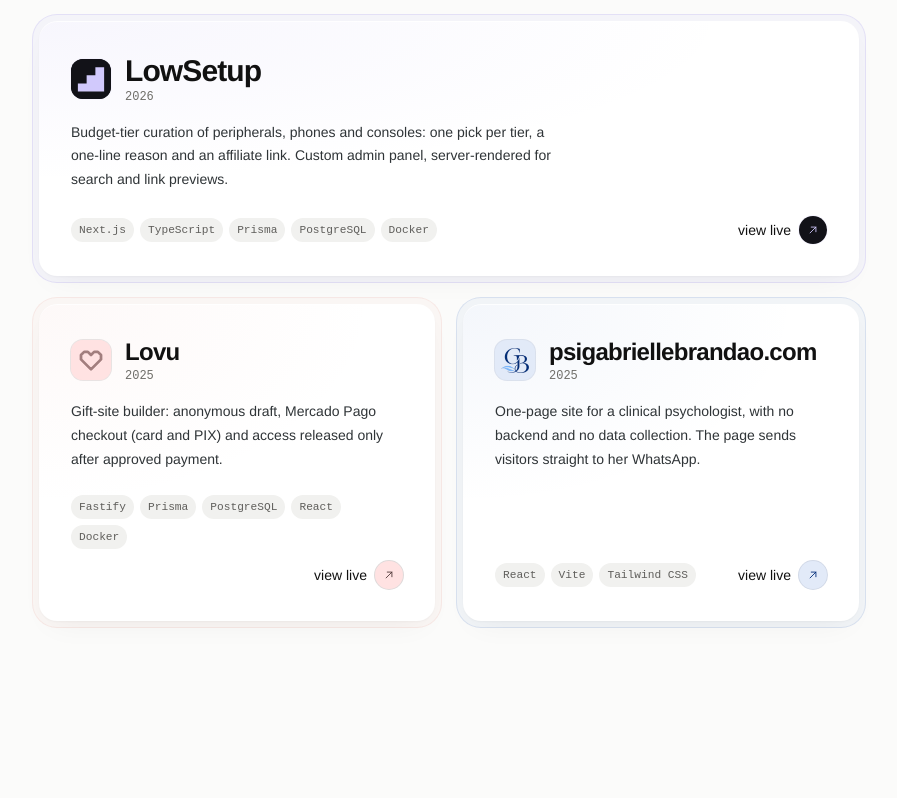
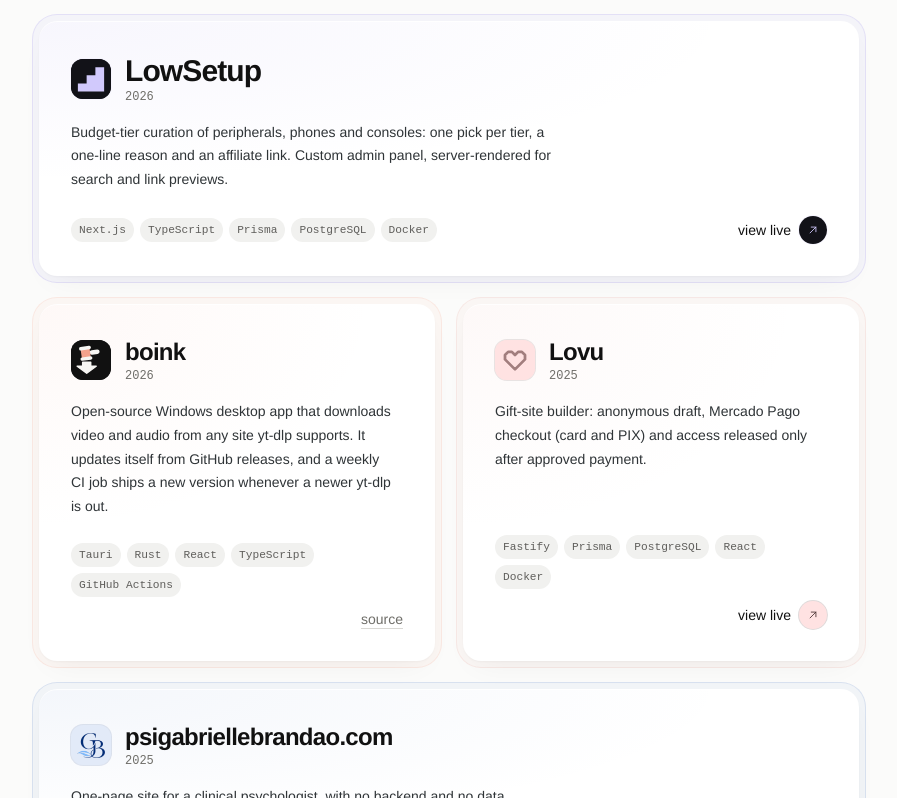
Before and after one commit to w-felipe360/portfolio-willian, a React (Vite) app: page / in a window 1280 px wide. Shown: the part 3563-4361 px from the top of the page, without its empty margins (191-1088 px from the left). Built offline with nearby package versions, Linux system fonts and the light colour scheme.

Commit message:
feat(projetos): adiciona o boink
Card com logo e cores do proprio app e link para o repositorio. Com
numero par de cards depois do destaque, o que sobra ocupa a linha inteira.

```diff
--- a/src/components/Projects.tsx
+++ b/src/components/Projects.tsx
@@ -13,17 +13,20 @@ function brandVars(brand?: ProjectBrand): CSSProperties | undefined {
 
 export function Projects() {
   const { t, tx } = useLang();
+  const { projects } = profile;
+  /* depois do destaque os cards vão em pares; se sobrar um, ele ocupa a linha inteira */
+  const isWide = (i: number) => i === 0 || (i === projects.length - 1 && i % 2 === 1);
 
   return (
     <Section id="projects" title={t("section.projects")}>
       {/* bento: projeto mais recente em destaque, os demais lado a lado */}
       <ul className="grid gap-4 md:grid-cols-2">
-        {profile.projects.map((project, i) => (
+        {projects.map((project, i) => (
           <li
             key={project.name}
             data-reveal
             style={{ ...stagger(i), ...brandVars(project.brand) }}
-            className={`bezel ${project.brand ? "project-brand" : ""} ${i === 0 ? "md:col-span-2" : ""}`}
+            className={`bezel ${project.brand ? "project-brand" : ""} ${isWide(i) ? "md:col-span-2" : ""}`}
           >
             <div className="bezel-core project-core bezel-lift group flex flex-col p-6 sm:p-8">
               <div className="flex min-w-0 items-center gap-3.5">
--- a/src/content/profile.ts
+++ b/src/content/profile.ts
@@ -1,3 +1,4 @@
+import boinkLogo from "@/assets/projects/boink.svg";
 import lowsetupLogo from "@/assets/projects/lowsetup.svg";
 import lovuLogo from "@/assets/projects/lovu.svg";
 import psiLogo from "@/assets/projects/psi.webp";
@@ -72,6 +73,17 @@ const projects: ProjectEntry[] = [
     tags: ["Next.js", "TypeScript", "Prisma", "PostgreSQL", "Docker"],
     live: "https://lowsetup.com",
     brand: { logo: lowsetupLogo, soft: "#121218", ink: "#d1c9fc", tint: "#8f82e6" },
+  },
+  {
+    name: "boink",
+    year: "2026",
+    summary: {
+      pt: "App desktop open source para Windows que baixa vídeo e áudio de qualquer site suportado pelo yt-dlp. Atualiza sozinho pelas releases do GitHub, e um job semanal do CI publica versão nova sempre que sai um yt-dlp mais recente.",
+      en: "Open-source Windows desktop app that downloads video and audio from any site yt-dlp supports. It updates itself from GitHub releases, and a weekly CI job ships a new version whenever a newer yt-dlp is out.",
+    },
+    tags: ["Tauri", "Rust", "React", "TypeScript", "GitHub Actions"],
+    repo: "https://github.com/w-felipe360/boink",
+    brand: { logo: boinkLogo, soft: "#111111", ink: "#f7f6f3", tint: "#f4a28c" },
   },
   {
     name: "Lovu",
```
Also changed, not shown: src/assets/projects/boink.svg (added).
